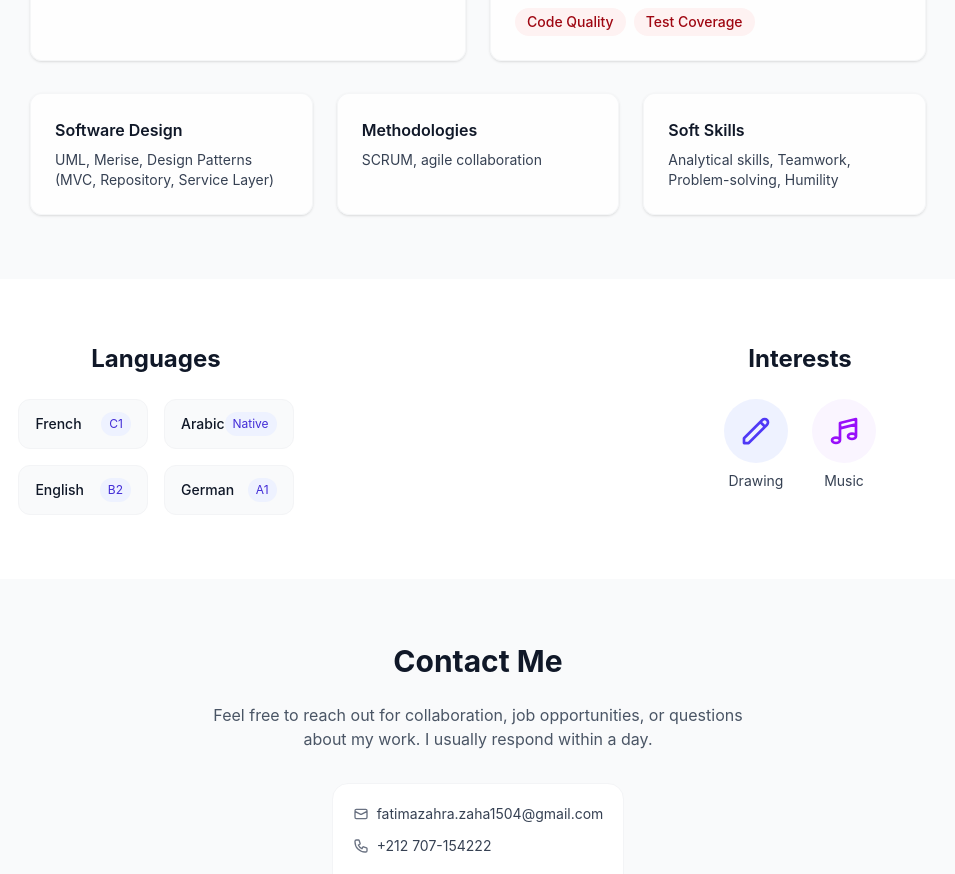
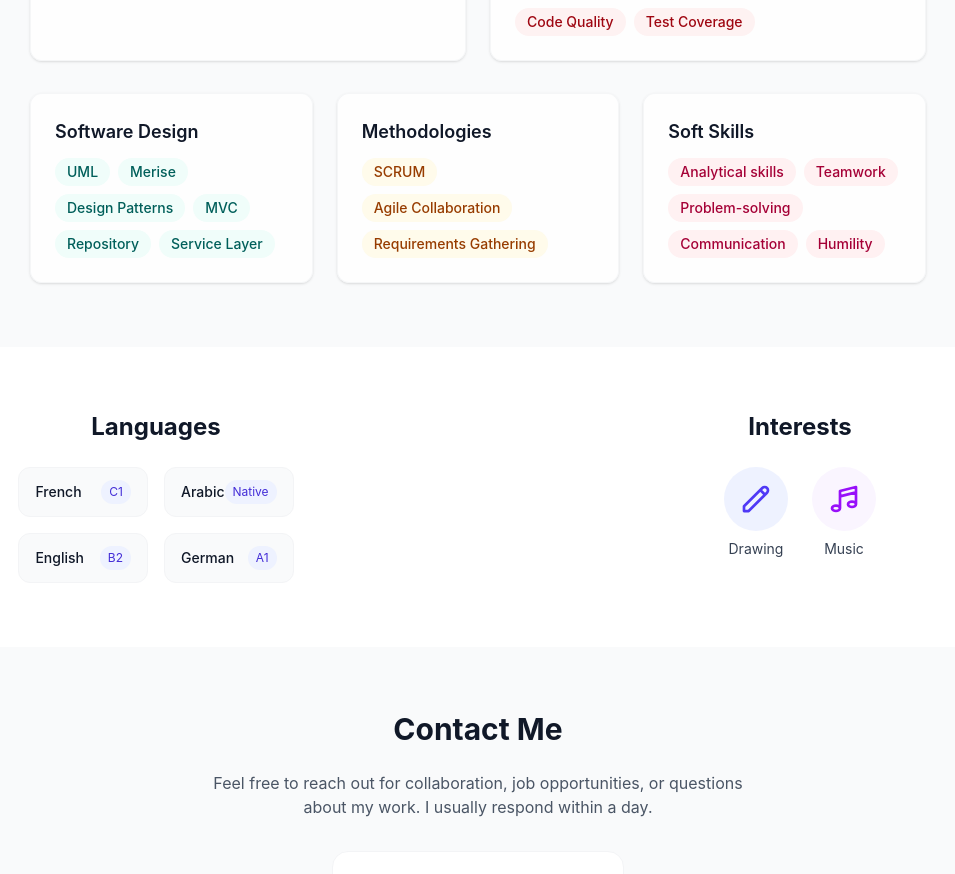
Before and after one commit to FatiZaha/portfolio, a React (Vite) app: page / in a window 1280 px wide. Shown: the part 4953-5827 px from the top of the page, without its empty margins (162-1117 px from the left). Built offline with nearby package versions, Linux system fonts and the light colour scheme.

Commit message:
commit changes

```diff
--- a/src/components/TechnicalSkills.tsx
+++ b/src/components/TechnicalSkills.tsx
@@ -41,15 +41,21 @@ export function TechnicalSkills() {
   const additionalSkills = [
     {
       title: 'Software Design',
-      description: 'UML, Merise, Design Patterns (MVC, Repository, Service Layer)',
+      items: ['UML', 'Merise', 'Design Patterns', 'MVC', 'Repository', 'Service Layer'],
+      // 🟢 Teal new color
+      pillColor: 'bg-teal-50 text-teal-800 dark:bg-teal-900/40 dark:text-teal-200 hover:bg-teal-100 dark:hover:bg-teal-800/60',
     },
     {
       title: 'Methodologies',
-      description: 'SCRUM, agile collaboration',
+      items: ['SCRUM', 'Agile Collaboration', 'Requirements Gathering'],
+      // 🟠 Amber new color
+      pillColor: 'bg-amber-50 text-amber-800 dark:bg-amber-900/40 dark:text-amber-200 hover:bg-amber-100 dark:hover:bg-amber-800/60',
     },
     {
       title: 'Soft Skills',
-      description: 'Analytical skills, Teamwork, Problem-solving, Humility',
+      items: ['Analytical skills', 'Teamwork', 'Problem-solving', 'Communication', 'Humility'],
+      // 🌸 Rose new color
+      pillColor: 'bg-rose-50 text-rose-800 dark:bg-rose-900/40 dark:text-rose-200 hover:bg-rose-100 dark:hover:bg-rose-800/60',
     },
   ];
 
@@ -74,10 +80,16 @@ export function TechnicalSkills() {
 
         {/* Additional skills */}
         <div className="max-w-4xl mx-auto grid grid-cols-1 md:grid-cols-3 gap-6">
-          {additionalSkills.map((skill, idx) => (
+          {additionalSkills.map((category, idx) => (
             <div key={idx} className={skillCardBase}>
-              <h3 className="text-base font-semibold mb-2">{skill.title}</h3>
-              <p className="text-sm text-gray-700 dark:text-gray-200">{skill.description}</p>
+              <h3 className="text-lg font-semibold mb-3">{category.title}</h3>
+              <div className="flex flex-wrap gap-2">
+                {category.items.map((item) => (
+                  <span key={item} className={`${skillPillBase} ${category.pillColor}`}>
+                    {item}
+                  </span>
+                ))}
+              </div>
             </div>
           ))}
         </div>
```
